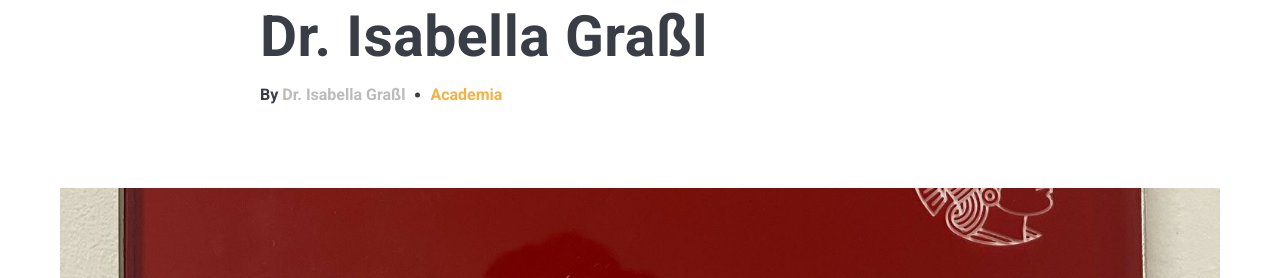
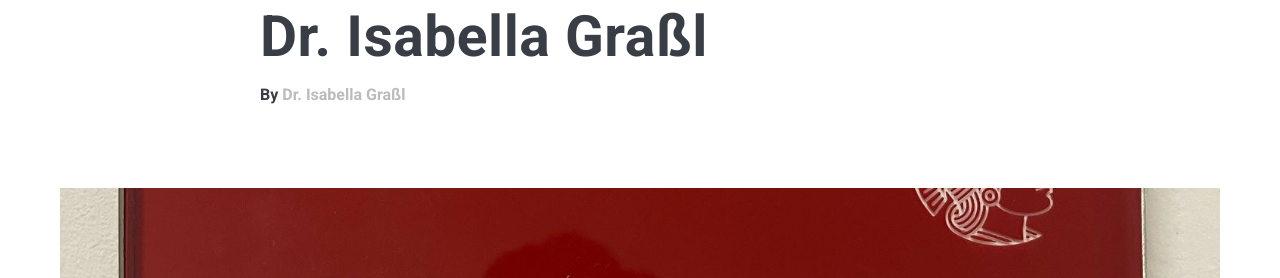
Before and after one commit to IsaGrassl/IsaGrassl.github.io, a Jekyll site: the page built from _posts/2025-03-01-becoming-professor.markdown, in a window 1280 px wide and 900 px high. Shown: the part 345-623 px from the top of the window. Built offline with Jekyll 4.4.1, drawn with Linux system fonts in a browser that asks for light colours; nearby versions of some CDN libraries.

Commit message:
remove tag

```diff
--- a/_posts/2023-03-08-women-in-stem.markdown
+++ b/_posts/2023-03-08-women-in-stem.markdown
@@ -3,7 +3,6 @@ layout: post
 title:  Women in STEM
 date:   2023-03-08 15:01:35 +0300
 image:  sommercamp4.jpg
-tags:   Style
 ---
 Happy International Women's Day! 💜
 
--- a/_posts/2023-08-01-outreach.markdown
+++ b/_posts/2023-08-01-outreach.markdown
@@ -3,7 +3,6 @@ layout: post
 title:  Importance of Outreach
 date:   2023-08-01 15:01:35 +0300
 image:  sommercamp3.jpg
-tags:   Home
 ---
 ‚Can I attend the summer camp again next year?‘ — one girl asked me this after the first day of our computer science summer camp in August. ☀️
 
--- a/_posts/2023-11-17-teaching-award.markdown
+++ b/_posts/2023-11-17-teaching-award.markdown
@@ -3,7 +3,6 @@ layout: post
 title:  Teaching Award
 date:   2023-11-17 15:01:35 +0300
 image:  teaching-award1.jpg
-tags:   Life
 ---
 
 In the spirit of beloved Goethe, who believed “Das Lehren ist das höchste Verstehen”, I’m super happy to be honored with the Best Teaching Award at the Faculty of Computer Science and Mathematics of Universität Passau! 🎓✨
--- a/_posts/2024-10-23-becoming-doctor.markdown
+++ b/_posts/2024-10-23-becoming-doctor.markdown
@@ -3,7 +3,6 @@ layout: post
 title:  You can call me Dr.!
 date:   2024-10-23 15:01:35 +0300
 image:  dissertation-2.jpg
-tags:   Academia
 ---
 You can call me Dr.! 😏🎓
 
--- a/_posts/2025-03-01-becoming-professor.markdown
+++ b/_posts/2025-03-01-becoming-professor.markdown
@@ -3,7 +3,6 @@ layout: post
 title:  It’s Actually Visiting Professor Dr. Isabella Graßl
 date:   2025-03-01 15:01:35 +0300
 image:  professor_tu_darmstadt.JPG
-tags:   Academia
 ---
 
 
```
